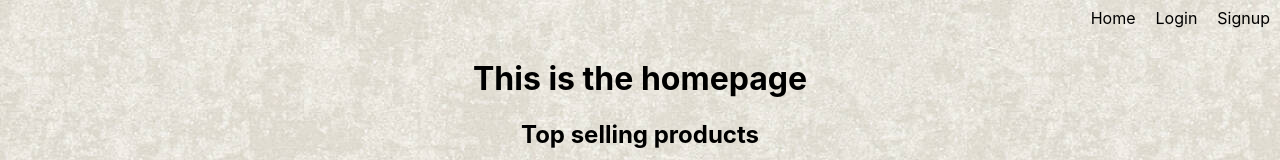
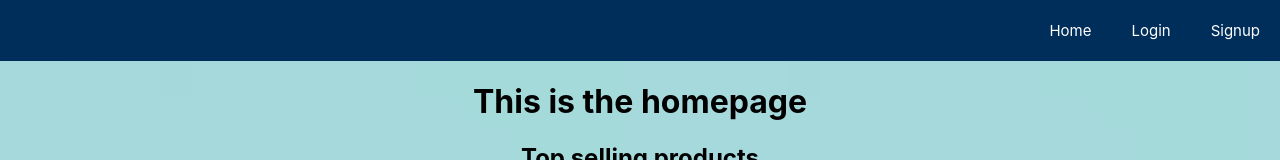
Before and after one commit to 51AN/OneKart, a React (Create React App) app in the folder frontend/: page / in a window 1280 px wide. Shown: the top 160 px of the page. Built offline with nearby package versions, Linux system fonts and the light colour scheme; no server answers.

Commit message:
style changes to navbar and bg

```diff
--- a/frontend/src/App.css
+++ b/frontend/src/App.css
@@ -7,6 +7,7 @@
 }
 
 .main_container{
+  /* linear-gradient(rgba(4,9,30,0.7),rgba(4,9,30,0.7)), */
   background-image: url(images/bg.jpg);
   width: 100%;
   height: 100%;
--- a/frontend/src/Components/Navbar.jsx
+++ b/frontend/src/Components/Navbar.jsx
@@ -82,11 +82,13 @@ function Navbar({user, role}) {
         )
     }
   return (
+    <header>
     <nav>
-        <div className="nav-links">
+
             {show}
-        </div>
+
     </nav>
+    </header>
   )
 }
 
--- a/frontend/src/style/Navbar.css
+++ b/frontend/src/style/Navbar.css
@@ -1,47 +1,10 @@
-.nav{
-    display: flex;
-    padding: 2% 6%;
-    justify-content: space-between;
-    align-items: center;
-}
+header{width:100%; display:table; background-color:#002e5b; margin-bottom:20px;}
 
-nav img{
-    width: 150px;
-
-}
-.nav-links{
-    flex: 1;
-    text-align: right;
-}
-
-.nav-links ul{
-  list-style-type: none;
-  margin: 0;
-  padding: 0;
-}
-.nav-links ul li{
-    list-style: none;
-    display: inline-block;
-    padding: 8px 10px;
-    position: relative;
-}
-.nav-links ul li a{
-    color: rgb(0, 0, 0);
-    text-decoration: none;
-    font-size: px;
-
-}
-
-.nav-links ul li::after{
-    content: '';
-    width: 0%;
-    height: 2px;
-    background:#0096FF;
-    display: block;
-    margin: auto;
-    transition: 0.5s;
-}
-.nav-links ul li:hover::after{
-    width: 100%;
-
-}
+nav{width:auto; float:right;}
+nav ul{display:table; float:right;list-style-type: none;  }
+nav ul li{float:left;}
+nav ul li:last-child{padding-right:0px;}
+nav ul li a{text-decoration: none; color:#ffffff; font-size:15px; padding: 5px 20px; display:inline-block; transition: all 0.1s ease 0s;}
+nav ul li a:hover{background-color:#26deff;  color:#002e5b; border-radius: 20px; }
+nav ul li a:hover i{color:#002e5b; }
+nav ul li a i{padding-right:10px; color:#26deff; }
```
Also changed, not shown: frontend/src/images/bg.jpg, frontend/src/images/bg2.jpg (added).
